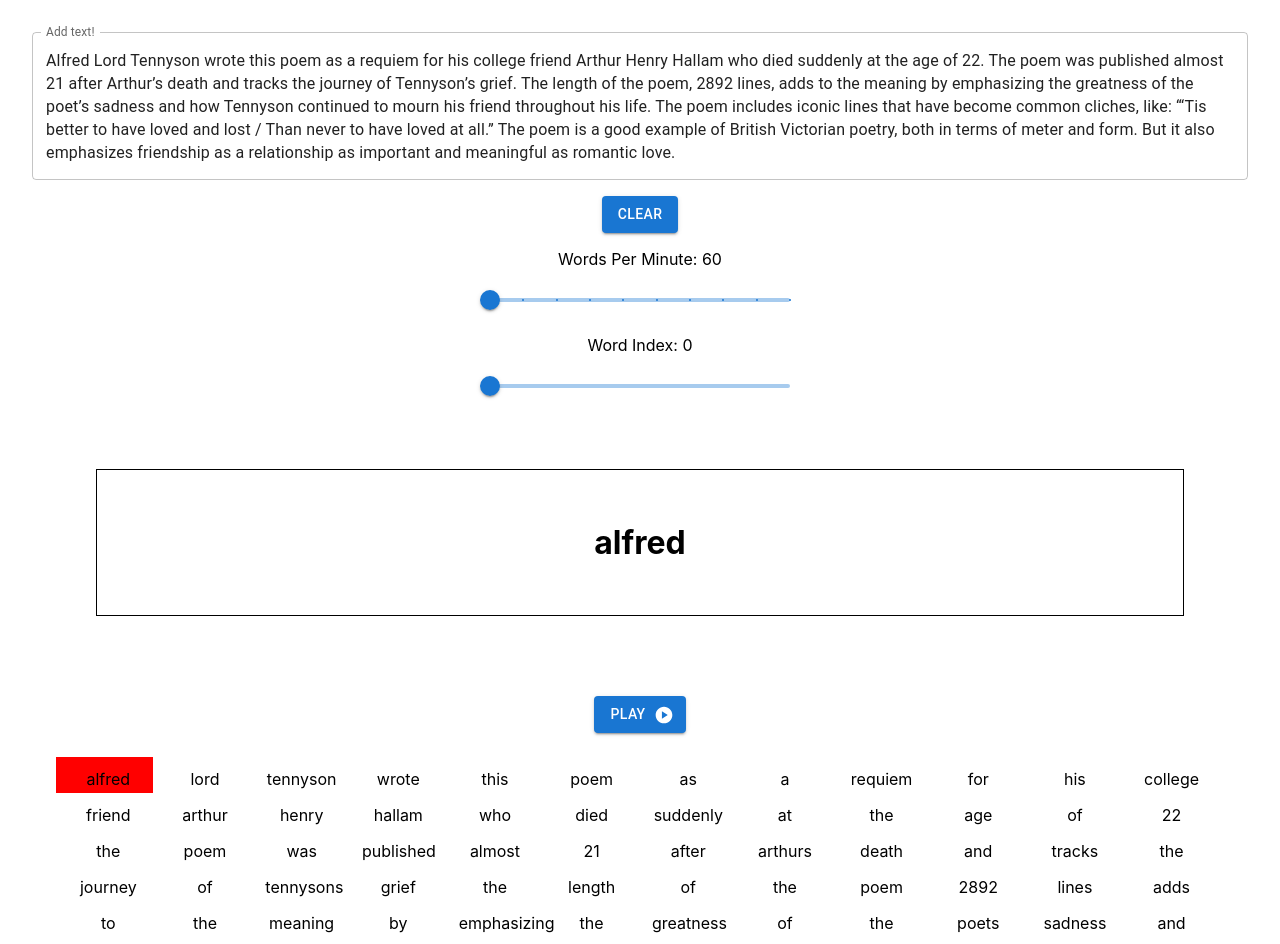
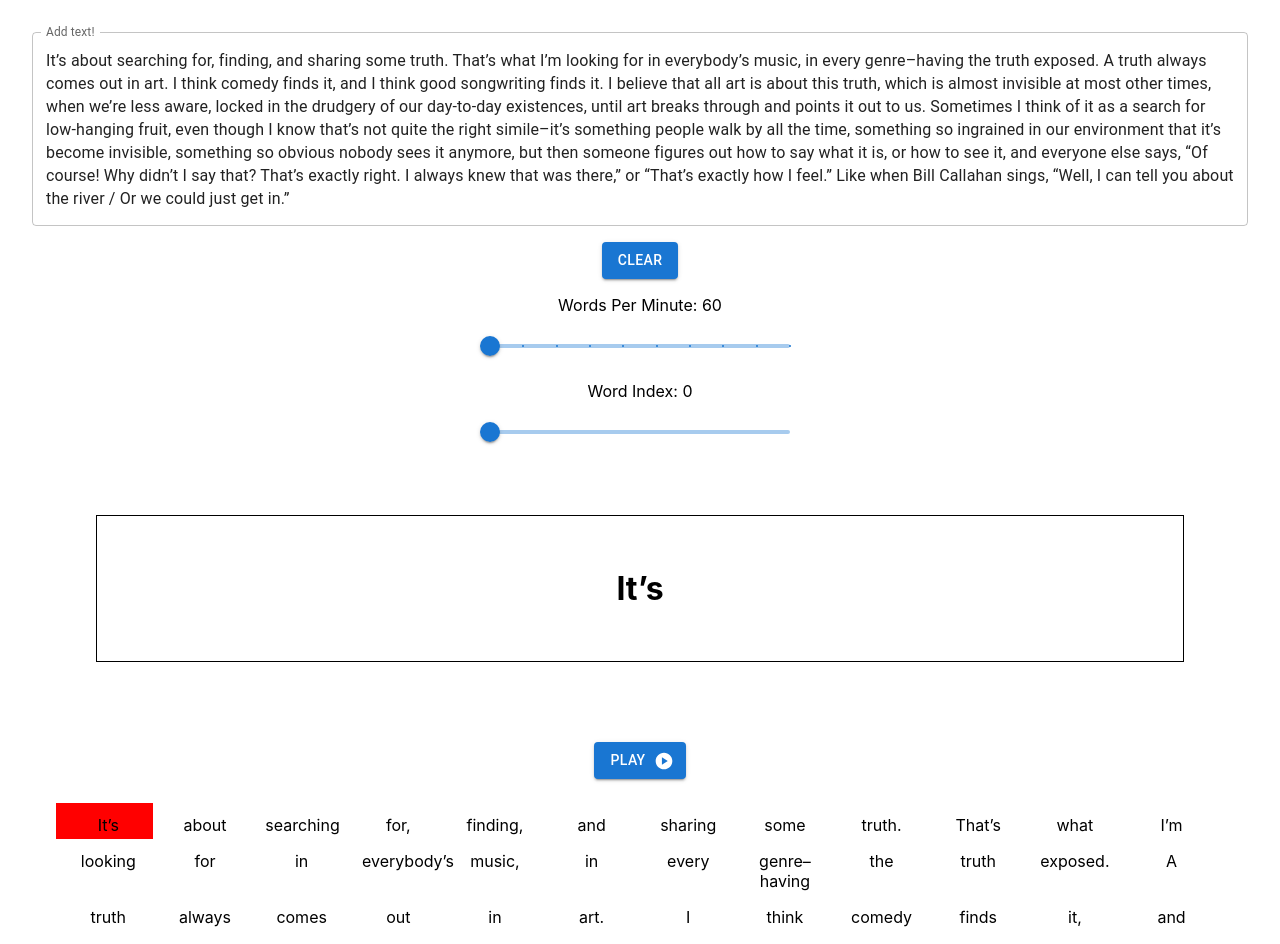
Before and after one commit to mtrejo0/readFast, a React (Create React App) app: page / in a window 1280 px wide. Shown: the top 944 px of the page. Built offline with nearby package versions, Linux system fonts and the light colour scheme.

Commit message:
added new text

```diff
--- a/src/App.tsx
+++ b/src/App.tsx
@@ -3,7 +3,7 @@ import { Box, Button, Grid, Slider, TextField } from "@mui/material";
 import { useState } from "react";
 
 function App() {
-  const [text, setText] = useState("Alfred Lord Tennyson wrote this poem as a requiem for his college friend Arthur Henry Hallam who died suddenly at the age of 22. The poem was published almost 21 after Arthur’s death and tracks the journey of Tennyson’s grief. The length of the poem, 2892 lines, adds to the meaning by emphasizing the greatness of the poet’s sadness and how Tennyson continued to mourn his friend throughout his life. The poem includes iconic lines that have become common cliches, like: “‘Tis better to have loved and lost / Than never to have loved at all.” The poem is a good example of British Victorian poetry, both in terms of meter and form. But it also emphasizes friendship as a relationship as important and meaningful as romantic love.");
+  const [text, setText] = useState("It’s about searching for, finding, and sharing some truth. That’s what I’m looking for in everybody’s music, in every genre–having the truth exposed. A truth always comes out in art. I think comedy finds it, and I think good songwriting finds it. I believe that all art is about this truth, which is almost invisible at most other times, when we’re less aware, locked in the drudgery of our day-to-day existences, until art breaks through and points it out to us. Sometimes I think of it as a search for low-hanging fruit, even though I know that’s not quite the right simile–it’s something people walk by all the time, something so ingrained in our environment that it’s become invisible, something so obvious nobody sees it anymore, but then someone figures out how to say what it is, or how to see it, and everyone else says, “Of course! Why didn’t I say that? That’s exactly right. I always knew that was there,” or “That’s exactly how I feel.” Like when Bill Callahan sings, “Well, I can tell you about the river / Or we could just get in.”");
 
   const [wordsPerMinute, setWordsPerMinute] = useState(60)
 
@@ -14,13 +14,7 @@ function App() {
   const [nextWordInterval, setNextWordInterval] = useState<any>()
 
   const getWords = () => {
-    return text.split(" ").map((each) =>
-        each
-          .toLowerCase()
-          .replace(/[^\w\s\']|_/g, "")
-          .replace(/\s+/g, " ")
-      )
-
+    return text.split(" ")
   };
 
 
```
